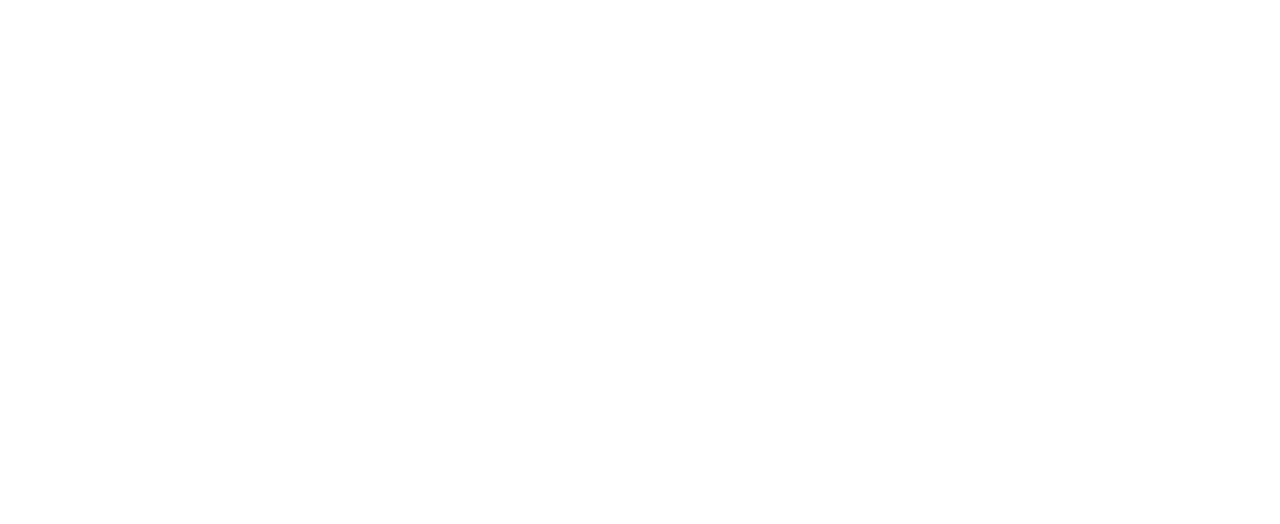
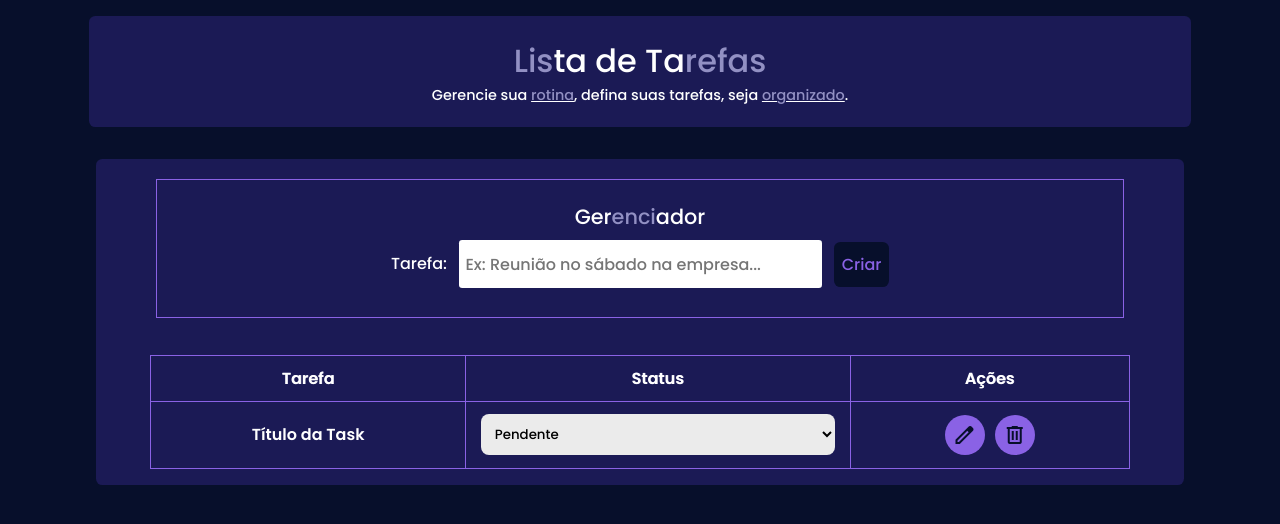
Before and after one commit to joaopedrokleinprevidi/todolist-fullstack-api, a plain HTML site: page frontend/index.html in a window 1280 px wide. Drawn offline with nearby package versions, Linux system fonts and the light colour scheme.

Commit message:
finish styles and starting build scripts js

```diff
--- a/frontend/index.html
+++ b/frontend/index.html
@@ -5,10 +5,67 @@
     <meta charset="UTF-8">
     <meta name="viewport" content="width=device-width, initial-scale=1.0">
     <title>ToDoList</title>
+    <link rel="stylesheet" href="./src/styles/style.css">
+    <script src="src/script/index.js"></script>
+    <link rel="stylesheet"
+        href="https://fonts.googleapis.com/css2?family=Material+Symbols+Outlined:opsz,wght,FILL,GRAD@20..48,100..700,0..1,-50..200" />
+    <link rel="stylesheet"
+        href="https://fonts.googleapis.com/css2?family=Material+Symbols+Outlined:opsz,wght,FILL,GRAD@20..48,100..700,0..1,-50..200" />
+    <link rel="preconnect" href="https://fonts.googleapis.com">
+    <link rel="preconnect" href="https://fonts.gstatic.com" crossorigin>
+    <link
+        href="https://fonts.googleapis.com/css2?family=Poppins:ital,wght@0,100;0,200;0,300;0,400;0,500;0,600;0,700;0,800;0,900;1,100;1,200;1,300;1,400;1,500;1,600;1,700;1,800;1,900&display=swap"
+        rel="stylesheet">
 </head>
 
 <body>
+    <header class="flex-column">
+        <div class="flex-column">
+            <h1><span class="color-effect">Lis</span>ta de Ta<span class="color-effect">refas</span></h1>
+            <h2>Gerencie sua <span class="color-effect-underline">rotina</span>, defina suas tarefas, seja <span
+                    class="color-effect-underline">organizado</span>.</h2>
+        </div>
+    </header>
 
+    <main class="flex-column">
+        <section class="child-main flex-column">
+            <section class="section-task flex-column">
+                <h1>Ger<span class="color-effect">enci</span>ador</h1>
+                <div>
+                    <label for="task">Tarefa: </label>
+                    <input type="text" name="task" id="inputTask" placeholder="Ex: Reunião no sábado na empresa...">
+                    <button type="submit">Criar</button>
+                </div>
+            </section>
+            <table class="tasks-table">
+                <thead>
+                    <th>Tarefa</th>
+                    <th>Status</th>
+                    <th>Ações</th>
+                </thead>
+                <tbody>
+                    <tr>
+                        <td>Título da Task</td>
+                        <td>
+                            <select>
+                                <option value="Pendente">Pendente</option>
+                                <option value="Em andamento">Em andamento</option>
+                                <option value="Concluída">Concluída</option>
+                            </select>
+                        </td>
+                        <td>
+                            <button class="action-buttons">
+                                <span class="material-symbols-outlined"> edit </span>
+                            </button>
+                            <button class="action-buttons">
+                                <span class="material-symbols-outlined"> delete </span>
+                            </button>
+                        </td>
+                    </tr>
+                </tbody>
+            </table>
+        </section>
+    </main>
 </body>
 
 </html>
--- /dev/null
+++ b/frontend/src/script/dom.js
@@ -0,0 +1,69 @@
+const createElements = (
+  tag,
+  classElement = "",
+  innerText = "",
+  innerHTML = ""
+) => {
+  const element = document.createElement(tag);
+
+  if (!classElement == "") {
+    element.classList.add(`${classElement}`);
+  }
+
+  if (!innerText == "") {
+    element.innerText = innerText;
+  }
+
+  if (!innerHTML == "") {
+    element.innerHTML = innerHTML;
+  }
+
+  return element;
+};
+
+const createSelectsInputs = (value) => {
+  const options = `
+    <option value="Pendente">Pendente</option>
+    <option value="Em andamento">Em andamento</option>
+    <option value="Concluída">Concluída</option>
+    `;
+
+  const select = createElements("select", "", options, "");
+
+  select.value = value;
+
+  return select;
+};
+
+const createRows = (task) => {
+  const { id, nome, status } = task;
+
+  //Criação de elementos HTML
+  const Row_TR = createElements("tr");
+  const TitleTask_TD = createElements("td", nome);
+  const SelectStatus_TD = createElements("td");
+  const ButtonsForActionsOfUser_TD = createElements("td");
+
+  const removeTaskButton = createElements(
+    `<button class="action-buttons"> <span class="material-symbols-outlined"> edit </span> </button>`
+  );
+  const editTaskButton = createElements(
+    `<button class="action-buttons"> <span class="material-symbols-outlined"> delete </span> </button>`
+  );
+
+  const newSelect = createSelectsInputs(status);
+
+  //Posicionando elementos criados
+  ButtonsForActionsOfUser_TD.append(removeTaskButton, editTaskButton);
+  SelectStatus_TD.append(newSelect);
+
+  Row_TR.append(TitleTask_TD, SelectStatus_TD, ButtonsForActionsOfUser_TD);
+
+  return Row_TR;
+};
+
+module.exports = {
+  createElements,
+  createSelectsInputs,
+  createRows,
+};
--- a/frontend/src/script/index.js
+++ b/frontend/src/script/index.js
@@ -0,0 +1,24 @@
+const dom = require("./dom");
+const bodyOfTable = document.querySelector("tbody");
+
+const enderecoAPI = "http://localhost:3000/tasks";
+
+const getAllTasksOfDataBase = async () => {
+  const allTasks = await fetch(enderecoAPI);
+  const jsonAllTasks = await allTasks.json();
+
+  return jsonAllTasks;
+};
+
+const loadAllTasksInDisplay = async () => {
+  const tasks = await getAllTasksOfDataBase();
+
+  tbody.innerHTML = "";
+
+  tasks.forEach((task) => {
+    const row = dom.createRows(task);
+    bodyOfTable.appendChild(row);
+  });
+};
+
+loadAllTasksInDisplay();
--- a/frontend/src/styles/style.css
+++ b/frontend/src/styles/style.css
@@ -3,4 +3,171 @@
 * {
   padding: 0px;
   margin: 0px;
+  font-family: "Poppins", sans-serif;
+  font-weight: 500;
 }
+
+body {
+  color: white;
+  background-color: #070f2b;
+  width: 100vw;
+  height: 100vh;
+  overflow-x: hidden;
+}
+
+.flex-column {
+  display: flex;
+  align-items: center;
+  justify-content: center;
+  flex-direction: column;
+}
+
+header {
+  margin: 1rem;
+}
+
+header > div {
+  width: 85%;
+  padding: 1.3rem;
+
+  background-color: #1b1a55;
+  color: white;
+
+  border-radius: 0.4rem;
+}
+
+header > div > h2 {
+  font-size: 0.9rem;
+}
+
+.color-effect {
+  color: #9290c3;
+}
+
+.color-effect-underline {
+  color: #9290c3;
+  text-decoration: underline 0.08rem #fff;
+}
+
+.child-main {
+  width: 85%;
+  background-color: #1b1a55;
+  border-radius: 0.4rem;
+  margin: 1rem;
+}
+
+.section-task {
+  padding: 1.3rem;
+  border: 1px solid #8a62e5;
+  width: 85%;
+  margin: 1.3rem;
+  /* border-radius: 0.6rem; */
+}
+
+.section-task > h1 {
+  font-size: 1.3rem;
+}
+
+.section-task > div > input {
+  font-size: 1rem;
+  width: 350px;
+  height: 35px;
+  padding: 0.4rem;
+  border-radius: 0.2rem;
+  border: none;
+  margin: 0.5rem;
+  transition: 0.2s linear;
+}
+
+.section-task > div > input:focus {
+  outline: 3px solid #8a62e5;
+  background-color: #f6efff;
+  transition: 0.2s linear;
+}
+
+.section-task > div > button {
+  font-size: 1rem;
+  width: 55px;
+  height: 45px;
+  border-radius: 0.4rem;
+  border: none;
+  background-color: #070f2b;
+  color: #8a62e5;
+  cursor: pointer;
+  transition: 0.3s cubic-bezier(0.6, 0.04, 0.98, 0.335);
+}
+
+.section-task > div > button:hover {
+  background-color: #9290c3;
+  color: #070f2b;
+  border: 1px solid #070f2b;
+  transition: 0.3s cubic-bezier(0.6, 0.04, 0.98, 0.335);
+}
+
+.tasks-table {
+  padding: 1.3rem;
+  border-collapse: collapse;
+  width: 90%;
+  margin: 1rem;
+}
+
+td,
+th {
+  padding: 10px 15px;
+  border: 1px solid #8a62e5;
+  text-align: center;
+  font-weight: 500;
+}
+
+th {
+  text-shadow: 0.03rem 0.03rem 0.03rem #c1bfd6;
+  font-weight: 600;
+}
+
+td {
+  color: #ffffff;
+  font-weight: 525;
+}
+
+tr:nth-child(even) {
+  /* Aplica efeito de coloração em um sim um não */
+  background-color: #27246e;
+}
+
+select {
+  width: 100%;
+  border: none;
+  padding: 10px;
+  border-radius: 8px;
+  font-weight: 500;
+  background-color: #ebebeb;
+  cursor: pointer;
+}
+
+select:hover {
+  background-color: #fff;
+}
+
+.action-buttons {
+  display: inline-flex;
+  align-items: center;
+  justify-content: center;
+  background-color: #8a62e5;
+  color: #070f2b;
+  width: 40px;
+  height: 40px;
+  cursor: pointer;
+  transition: 0.3s cubic-bezier(0.6, 0.04, 0.98, 0.335);
+  border-radius: 50%;
+  border: none;
+  margin: 0.2rem;
+}
+
+.action-buttons:hover {
+  background-color: #070f2b;
+  color: #8a62e5;
+  transition: 0.1s cubic-bezier(0.6, 0.04, 0.98, 0.335);
+  outline: 1px solid #8a62e5;
+}
+
+/* color: #8a62e5; */
```
